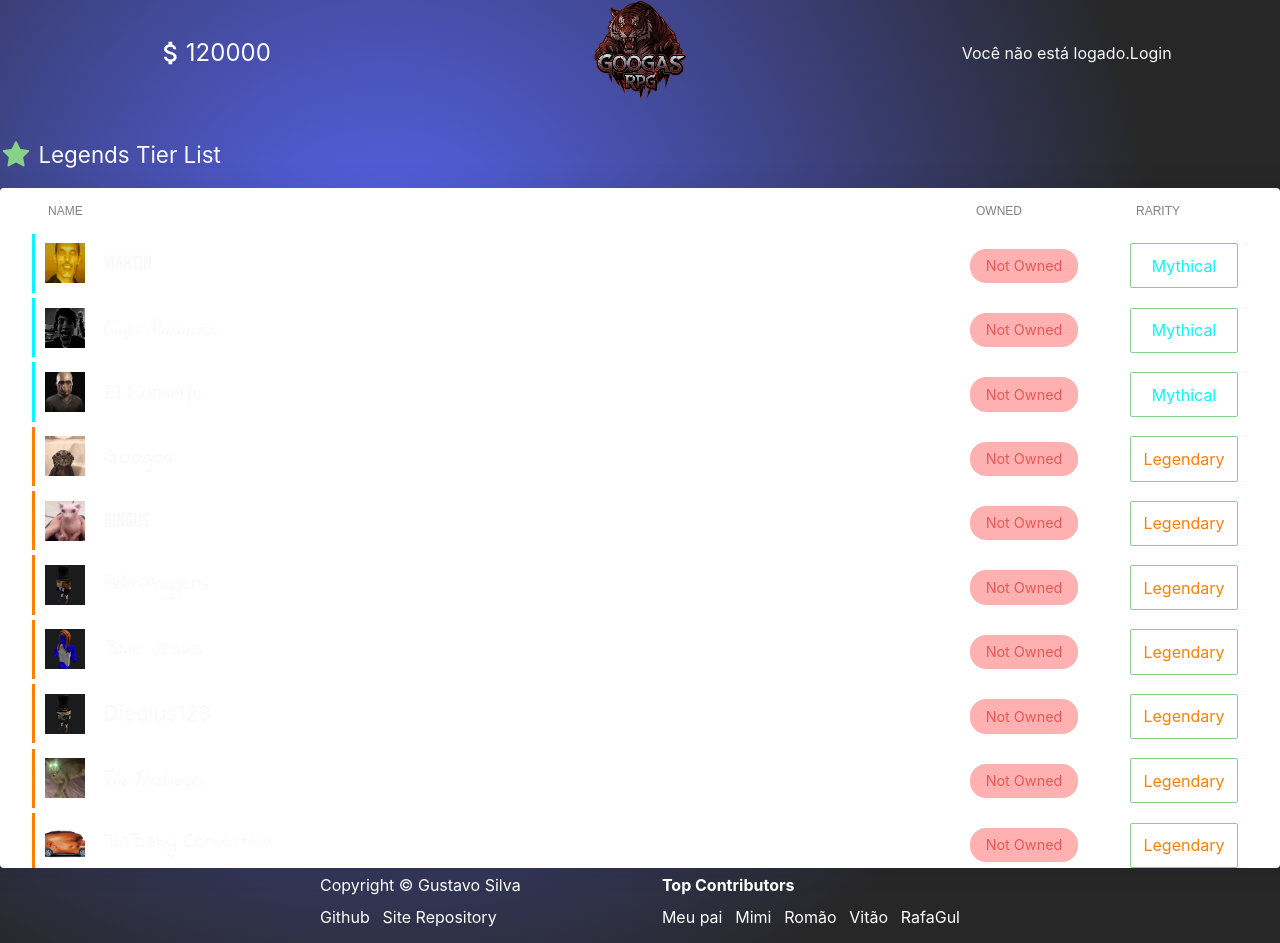
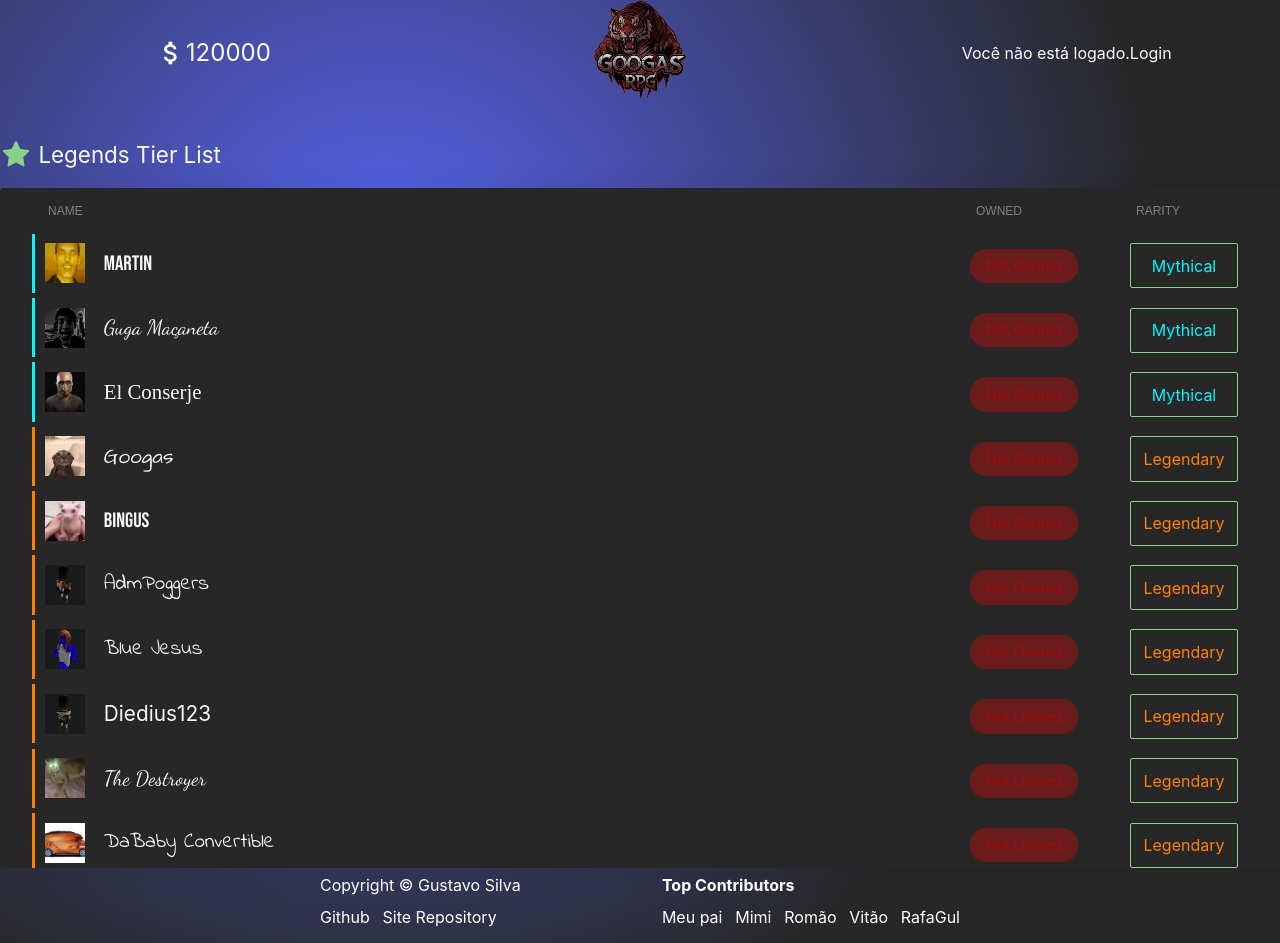
Before and after one commit to gustavo-zsilva/googas-rpg, a Next.js app: page /legends in a window 1280 px wide. Built offline with nearby package versions, Linux system fonts and the light colour scheme; no server answers; the database is empty; a web font is replaced by a local one.

Commit message:
partially fixed styles

```diff
--- a/src/styles/components/LegendsList.module.css
+++ b/src/styles/components/LegendsList.module.css
@@ -6,7 +6,7 @@
 
     border-radius: 4px;
     padding: 0 2rem;
-    background: #FFF;
+    background: var(--color-background);
 
     box-shadow: 0px 0px 15px 15px rgba(0, 0, 0, 0.03);
 }
@@ -34,7 +34,7 @@
 .legendsListContainer td {
     padding: .6rem;
     /* border-bottom: 1px solid #c0c0c0; */
-    background: #FFF;
+    background: var(--color-background);
 }
 
 .legendsListContainer th {
```
